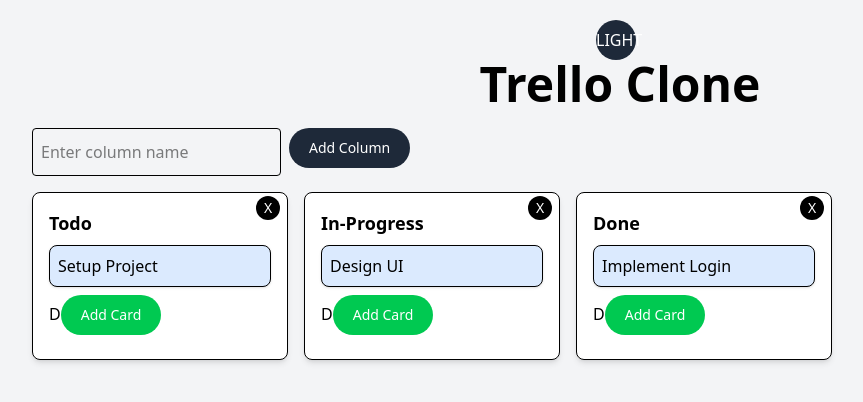
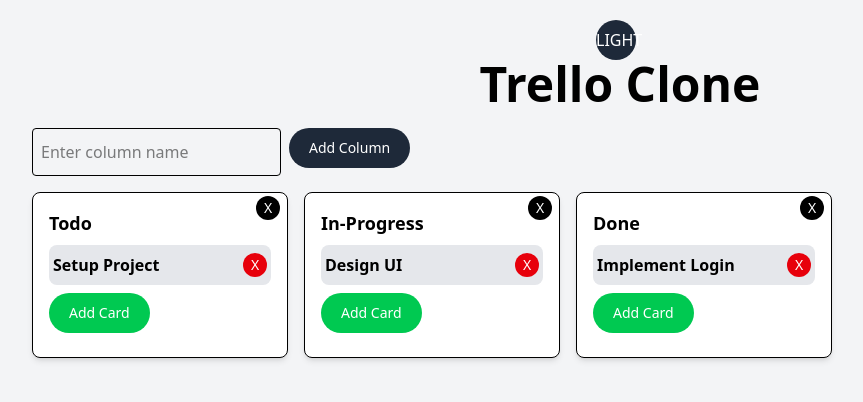
Before and after one commit to deeleepppp/mentem_task_2, a React (Vite) app: page / in a window 1280 px wide. Shown: the top 402 px of the page, without its empty margins (20-883 px from the left). Built offline with nearby package versions, Linux system fonts and the light colour scheme.

Commit message:
solve delete problem

```diff
--- a/src/App.jsx
+++ b/src/App.jsx
@@ -24,7 +24,7 @@
       setTasks([...tasks, newTasks]);
       setNewTasks({ id: "", title: "" });
     }
-  };
+  }
 
   useEffect(() => {
     localStorage.setItem("tasks", JSON.stringify(tasks));
@@ -33,7 +33,7 @@
   return (
     <DndProvider backend={HTML5Backend}>
 
-      <div className={`flex flex-col items-center p-5 ${dark?'bg-gray-300':'bg-gray-100'} min-h-screen w-full`}>
+      <div className={`flex flex-col items-center p-5 ${dark?'bg-[#E9F2FF]':'bg-gray-100'} min-h-screen w-full`}>
       <button onClick={()=>{
         setDark((prev)=>{
           return !prev
--- a/src/components/Board.jsx
+++ b/src/components/Board.jsx
@@ -18,8 +18,8 @@
     }
   };
 
-  const handleDelete = (id) => {
-    setStatuses(statuses.filter((_, i) => i !== id));
+  const handleDelete = (status) => {
+    setStatuses(statuses.filter((currentStatus) => currentStatus !== status));
   };
 
   useEffect(() => {
@@ -50,11 +50,11 @@
         </button>
       </div>
 
-       <div className="flex flex-wrap gap-4 justify-center md:justify-start">
-        {statuses.map((status, id) => (
+      <div className="flex flex-wrap gap-4 justify-center md:justify-start">
+        {statuses.map((status) => (
           <div key={status} className="relative w-full sm:w-auto">
             <button
-              onClick={() => handleDelete(id)}
+              onClick={() => handleDelete(status)}
               className="cursor-pointer rounded-full absolute right-2 top-1 h-6 w-6 text-sm bg-black text-white"
             >
               X
@@ -63,7 +63,6 @@
           </div>
         ))}
       </div>
-
     </div>
   );
 };
--- a/src/components/Column.jsx
+++ b/src/components/Column.jsx
@@ -22,25 +22,19 @@
     );
   };
 
+  const handleDelete = (id) => {
+    setTasks((prevTasks) => prevTasks.filter((task) => task.id !== id));
+  };
+
   const handleSubmit = (e) => {
     e.preventDefault();
     if (!form.title.trim()) return;
 
-    const newTask = {
-      ...form,
-
-    };
-
+    const newTask = { ...form, id: Date.now().toString() };
     setTasks((prev) => [...prev, newTask]);
-    setForm({ id: "", title: "", status: status })
+    setForm({ id: "", title: "", status: status });
     setIsOpen(false);
-  }
-  const handleDelete = (id)=>{
-        setTasks(  tasks
-          .filter((e,i)=>{
-            return i !== id
-          }) )
-  }
+  };
 
   return (
     <div
@@ -51,20 +45,17 @@
     >
       <h2 className="text-lg font-bold mb-2 capitalize">{status}</h2>
 
-
       {Array.isArray(tasks) &&
-  tasks
-    .filter((task) => task.status === status)
-    .map((task,id) => (
-      <>
-      <Task key={task.id} id={task.id} title={task.title} />
-
-        <button  onClick={()=>{
-            handleDelete(id)
-      }}  type="button" classname="text-white bg-red-800 h-10 w-10 hover:bg-red-900 focus:outline-none focus:ring-4 focus:ring-gray-300 font-medium rounded-full dark:bg-red-800 dark:hover:bg-red-700 dark:focus:ring-gray-700 dark:border-gray-700 mr-2">D</button>
-
-      </>
-    ))}
+        tasks
+          .filter((task) => task.status === status)
+          .map((task) => (
+            <Task
+              key={task.id}
+              id={task.id}
+              title={task.title}
+              handleDelete={handleDelete}
+            />
+          ))}
 
       <button
         onClick={() => setIsOpen((prev) => !prev)}
@@ -72,13 +63,16 @@
       >
         {isOpen ? "Cancel" : "Add Card"}
       </button>
+
       {isOpen && (
         <form onSubmit={handleSubmit} className="mb-2">
           <input
             type="text"
             placeholder="Task title"
             value={form.title}
-            onChange={(e) => setForm((prev) => ({ ...prev, title: e.target.value }))}
+            onChange={(e) =>
+              setForm((prev) => ({ ...prev, title: e.target.value }))
+            }
             className="border p-1 w-full mb-2"
             autoFocus
           />
@@ -87,7 +81,6 @@
           </button>
         </form>
       )}
-
     </div>
   );
 };
--- a/src/components/Task.jsx
+++ b/src/components/Task.jsx
@@ -1,22 +1,12 @@
 import React from "react";
-import { useDrag } from "react-dnd";
 
-const Task = ({ id, title }) => {
-  console.log(title);
-
-  const [{ isDragging }, drag] = useDrag(() => ({
-    type: "TASK",
-    item: { id },
-    collect: (monitor) => ({
-      isDragging: !!monitor.isDragging(),
-    }),
-  }));
-
-
+const Task = ({ id, title, handleDelete }) => {
   return (
-    <div ref={drag} className={`p-2 mb-2 border rounded-lg shadow-sm cursor-pointer bg-blue-100 ${isDragging ? "opacity-50" : ""}`}>
-      {title}
-
+    <div className=" flex item-center mb-2 justify-between h-fit w-full bg-gray-200 px-1 py-2 rounded-lg">
+      <h3 className="font-semibold font-gilroy">{title}</h3>
+      <button onClick={() => handleDelete(id)} className="bg-red-600 text-sm text-white rounded-full h-6 w-6 ">
+        X
+      </button>
     </div>
   );
 };
```
